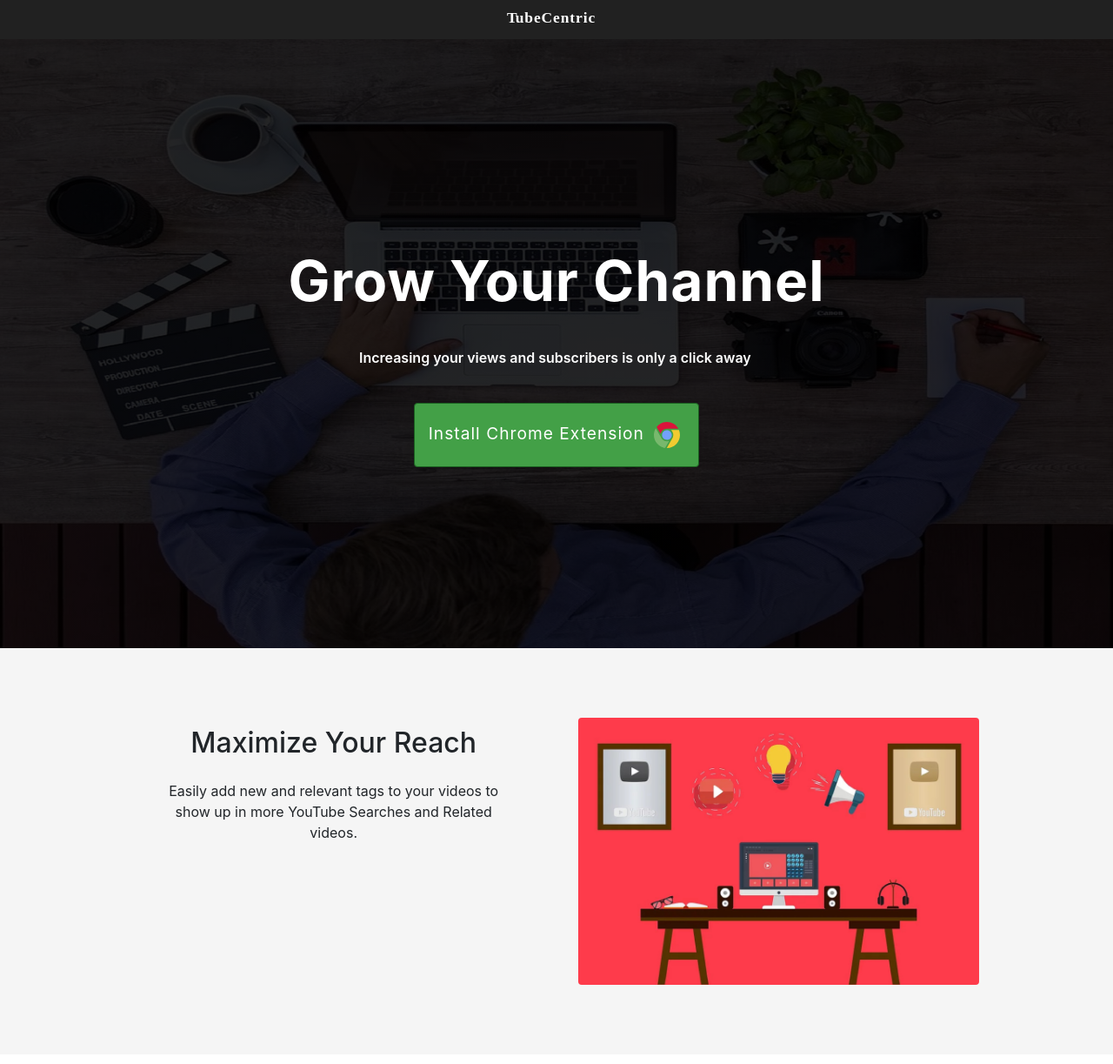
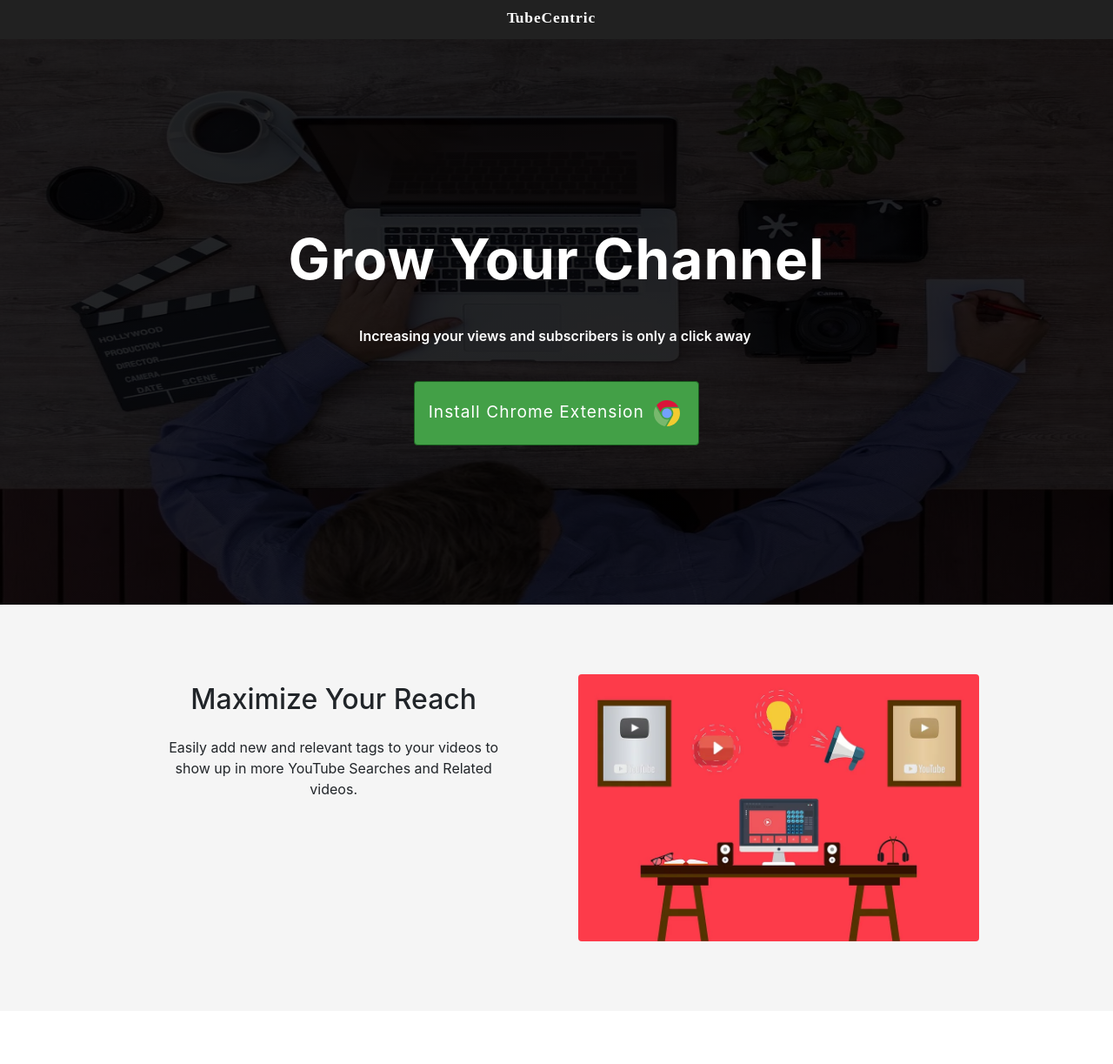
Before and after one commit to josh-mchugh/tubecentric-landing-page-redesign, a website: page src/index.html in a window 1280 px wide. Shown: the top 1223 px of the page at 87% size. Drawn offline with nearby package versions, Linux system fonts and the light colour scheme; files that its build step writes are made by us from their sources.

Commit message:
TC-67 - Fixed long loading of background image

```diff
--- a/src/index.html
+++ b/src/index.html
@@ -41,14 +41,14 @@
                     </div>
                 </article>
                 <figure class="image">
-                    <img class="rounded mx-auto d-block" src="./assets/youtube-hd.jpg" alt="">
+                    <img class="rounded mx-auto d-block" src="./assets/youtube.webp" alt="">
                 </figure>
             </section>
 
             <!-- Features Section -->
             <section class="section">
                 <figure class="image">
-                    <img class="rounded mx-auto d-block" src="./assets/youtube-dashboard-hd.jpg" alt="">
+                    <img class="rounded mx-auto d-block" src="./assets/youtube-dashboard.webp" alt="">
                 </figure>
                 <article class="content">
                     <h2 class="header">Easily Discover Tags</h2>
--- a/src/scss/_login.scss
+++ b/src/scss/_login.scss
@@ -20,7 +20,7 @@
     margin: 0rem 0rem;
     text-align: center;
     height: 500px;
-    background-image:  linear-gradient(rgba(0, 0, 0, 0.85), rgba(0, 0, 0, 0.85)),url("../assets/filmmaker-hd.jpg");
+    background-image:  linear-gradient(rgba(0, 0, 0, 0.85), rgba(0, 0, 0, 0.85)),url("../assets/filmmaker.webp");
     background-repeat: no-repeat;
     background-size: 100% 100%;
 
@@ -160,7 +160,7 @@
 
 @media only screen and (min-width: 1200px) {
     .call-to-action{
-        height: 700px;
+        height: 650px;
     }
 
     .section {
```
Also changed, not shown: src/assets/filmmaker-hd.jpg (deleted), src/assets/statistic-hd.jpg (deleted), src/assets/youtube-dashboard-hd.jpg (deleted), src/assets/youtube-hd.jpg (deleted).
